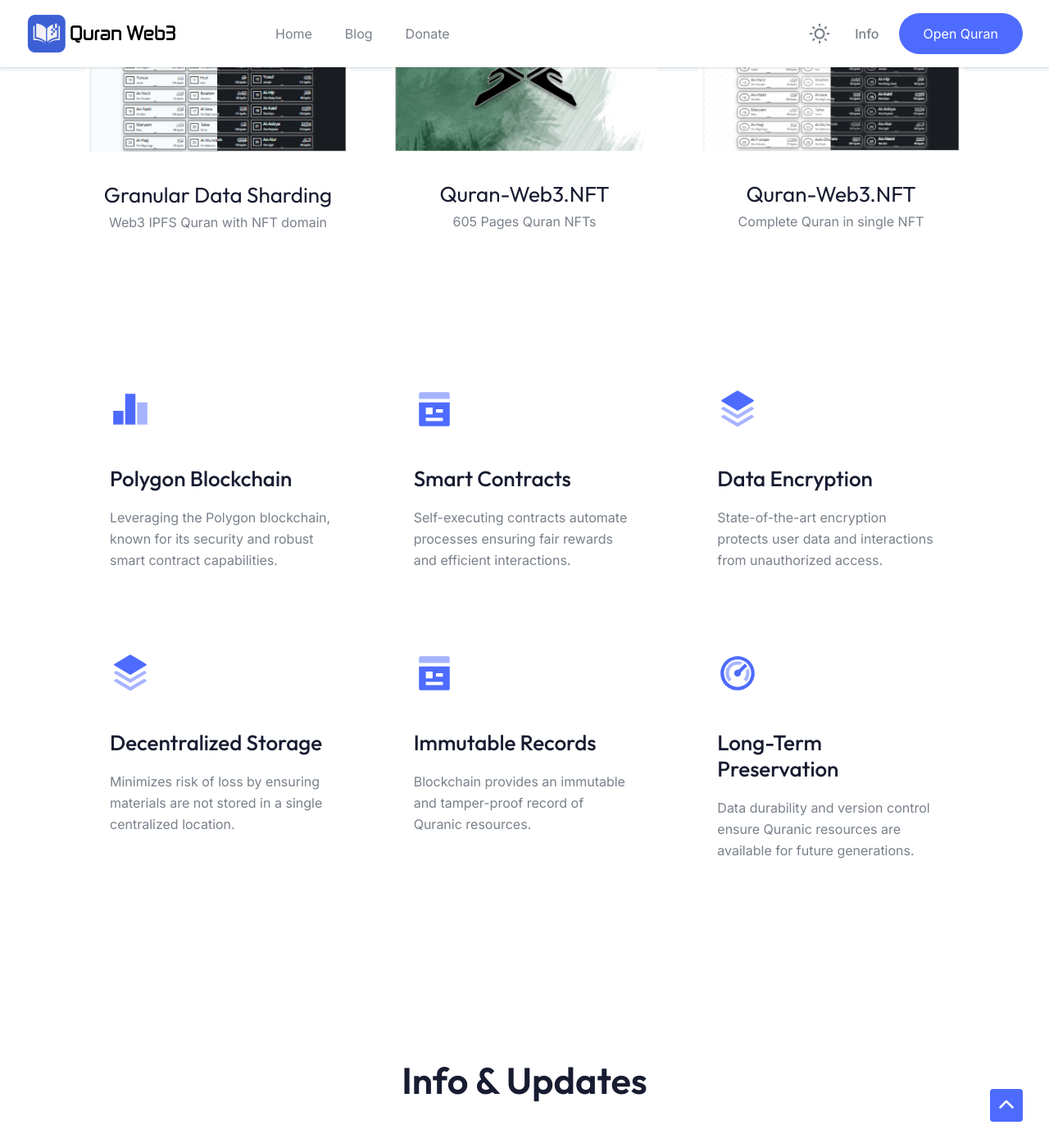
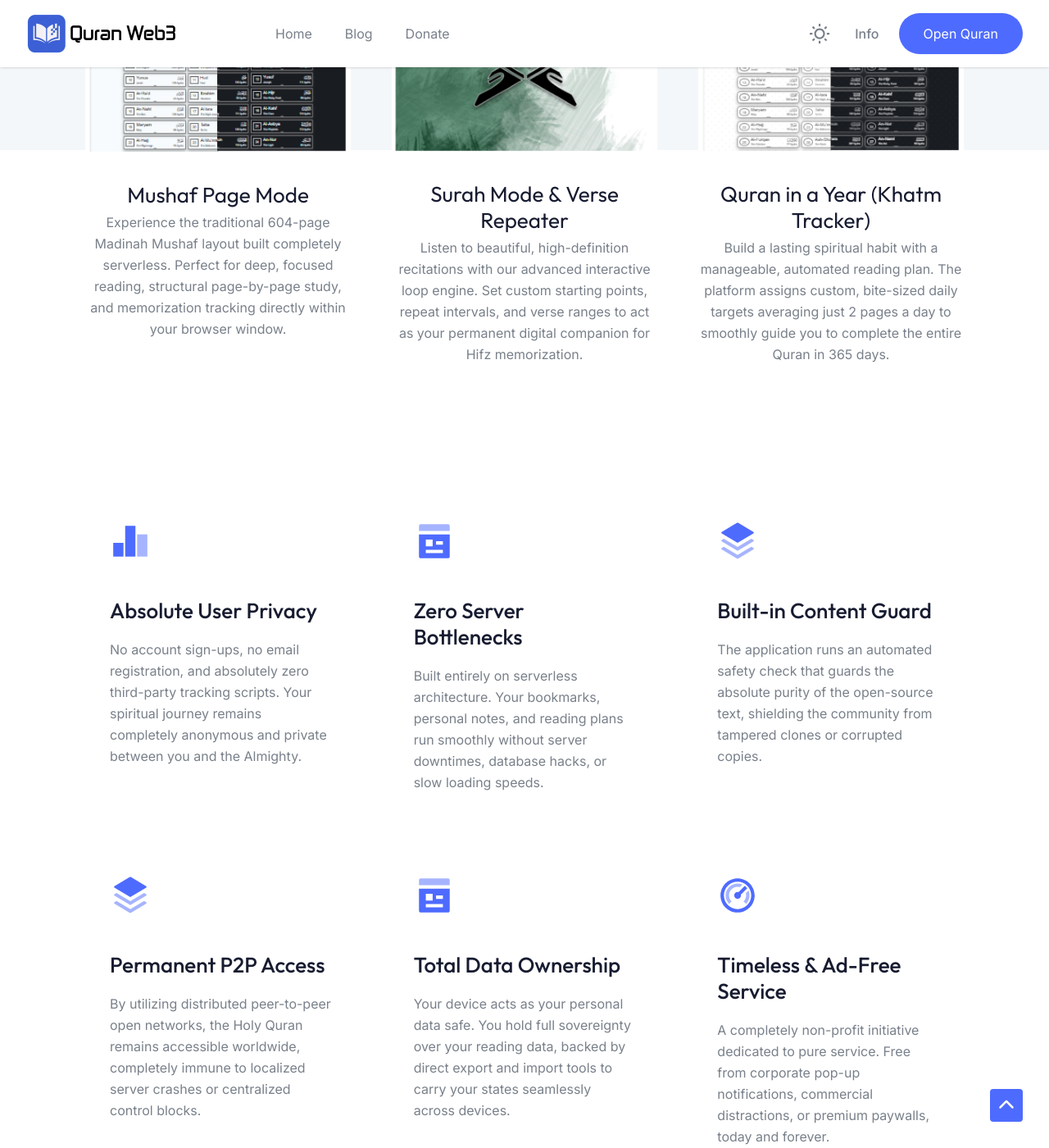
Before and after one commit to quran-web3/quran-web3.github.io, a Jekyll site: the page built from index.html, in a window 1280 px wide and 1400 px high, scrolled down 2562 px. Shown: the whole window at 82% size. Built offline with Jekyll 4.4.1, drawn with Linux system fonts in a browser that asks for light colours; some of the changed text lies outside the part shown.

Commit message:
Update home.html

```diff
--- a/_layouts/home.html
+++ b/_layouts/home.html
@@ -191,8 +191,8 @@
                   </div>
                 </div>
               </div>
-              <h4 class="yj go kk wm ob zb">Granular Data Sharding</h4>
-             <p>Web3 IPFS Quran with NFT domain</p>
+              <h4 class="yj go kk wm ob zb">Mushaf Page Mode</h4>
+             <p>Experience the traditional 604-page Madinah Mushaf layout built completely serverless. Perfect for deep, focused reading, structural page-by-page study, and memorization tracking directly within your browser window.</p>
             </div>
             <div class="animate_top rj vd kn to/3">
               <div class="c i pg z-1">
@@ -204,8 +204,8 @@
                  </div>
                 </div>
               </div>
-              <h4 class="yj go kk wm ob zb"><a href="https://opensea.io/collection/quran-web3-nft" target="_blank">Quran-Web3.NFT</a></h4>
-             <p>605 Pages Quran NFTs</p>
+              <h4 class="yj go kk wm ob zb"><a href="https://opensea.io/collection/quran-web3-nft" target="_blank">Surah Mode & Verse Repeater</a></h4>
+             <p>Listen to beautiful, high-definition recitations with our advanced interactive loop engine. Set custom starting points, repeat intervals, and verse ranges to act as your permanent digital companion for Hifz memorization.</p>
             </div>
             <div class="animate_top rj vd kn to/3">
               <div class="c i pg z-1">
@@ -217,8 +217,8 @@
                   </div>
                 </div>
               </div>
-              <h4 class="yj go kk wm ob zb"><a href="{{ '/mint.html' | relative_url }}" target="_blank">Quran-Web3.NFT</a></h4>
-             <p>Complete Quran in single NFT</p>
+              <h4 class="yj go kk wm ob zb"><a href="{{ '/mint.html' | relative_url }}" target="_blank">Quran in a Year (Khatm Tracker)</a></h4>
+             <p>Build a lasting spiritual habit with a manageable, automated reading plan. The platform assigns custom, bite-sized daily targets averaging just 2 pages a day to smoothly guide you to complete the entire Quran in 365 days.</p>
             </div>
           </div>
         </div>
@@ -228,33 +228,33 @@
           <div class="wc qf pn xo ng">
             <div class="animate_top sg oi pi zq ml il am cn _m">
               <img src="{{ '/images/icon-04.svg' | relative_url }}" alt="Icon" />
-              <h4 class="ek zj kk wm nb _b">Polygon Blockchain</h4>
-              <p>Leveraging the Polygon blockchain, known for its security and robust smart contract capabilities.</p>
+              <h4 class="ek zj kk wm nb _b">Absolute User Privacy</h4>
+              <p>No account sign-ups, no email registration, and absolutely zero third-party tracking scripts. Your spiritual journey remains completely anonymous and private between you and the Almighty.</p>
             </div>
             <div class="animate_top sg oi pi zq ml il am cn _m">
               <img src="{{ '/images/icon-06.svg' | relative_url }}" alt="Icon" />
-              <h4 class="ek zj kk wm nb _b">Smart Contracts</h4>
-              <p>Self-executing contracts automate processes ensuring fair rewards and efficient interactions.</p>
+              <h4 class="ek zj kk wm nb _b">Zero Server Bottlenecks</h4>
+              <p>Built entirely on serverless architecture. Your bookmarks, personal notes, and reading plans run smoothly without server downtimes, database hacks, or slow loading speeds.</p>
             </div>
             <div class="animate_top sg oi pi zq ml il am cn _m">
               <img src="{{ '/images/icon-05.svg' | relative_url }}" alt="Icon" />
-              <h4 class="ek zj kk wm nb _b">Data Encryption</h4>
-              <p>State-of-the-art encryption protects user data and interactions from unauthorized access.</p>
+              <h4 class="ek zj kk wm nb _b">Built-in Content Guard</h4>
+              <p>The application runs an automated safety check that guards the absolute purity of the open-source text, shielding the community from tampered clones or corrupted copies.</p>
             </div>
             <div class="animate_top sg oi pi zq ml il am cn _m">
               <img src="{{ '/images/icon-05.svg' | relative_url }}" alt="Icon" />
-              <h4 class="ek zj kk wm nb _b">Decentralized Storage</h4>
-              <p>Minimizes risk of loss by ensuring materials are not stored in a single centralized location.</p>
+              <h4 class="ek zj kk wm nb _b">Permanent P2P Access</h4>
+              <p>By utilizing distributed peer-to-peer open networks, the Holy Quran remains accessible worldwide, completely immune to localized server crashes or centralized control blocks.</p>
             </div>
             <div class="animate_top sg oi pi zq ml il am cn _m">
               <img src="{{ '/images/icon-06.svg' | relative_url }}" alt="Icon" />
-              <h4 class="ek zj kk wm nb _b">Immutable Records</h4>
-              <p>Blockchain provides an immutable and tamper-proof record of Quranic resources.</p>
+              <h4 class="ek zj kk wm nb _b">Total Data Ownership</h4>
+              <p>Your device acts as your personal data safe. You hold full sovereignty over your reading data, backed by direct export and import tools to carry your states seamlessly across devices.</p>
             </div>
             <div class="animate_top sg oi pi zq ml il am cn _m">
               <img src="{{ '/images/icon-07.svg' | relative_url }}" alt="Icon" />
-              <h4 class="ek zj kk wm nb _b">Long-Term Preservation</h4>
-              <p>Data durability and version control ensure Quranic resources are available for future generations.</p>
+              <h4 class="ek zj kk wm nb _b">Timeless & Ad-Free Service</h4>
+              <p>A completely non-profit initiative dedicated to pure service. Free from corporate pop-up notifications, commercial distractions, or premium paywalls, today and forever.</p>
             </div>
           </div>
         </div>
```
Also changed, not shown: other parts of _layouts/home.html (+1 -1 lines).
